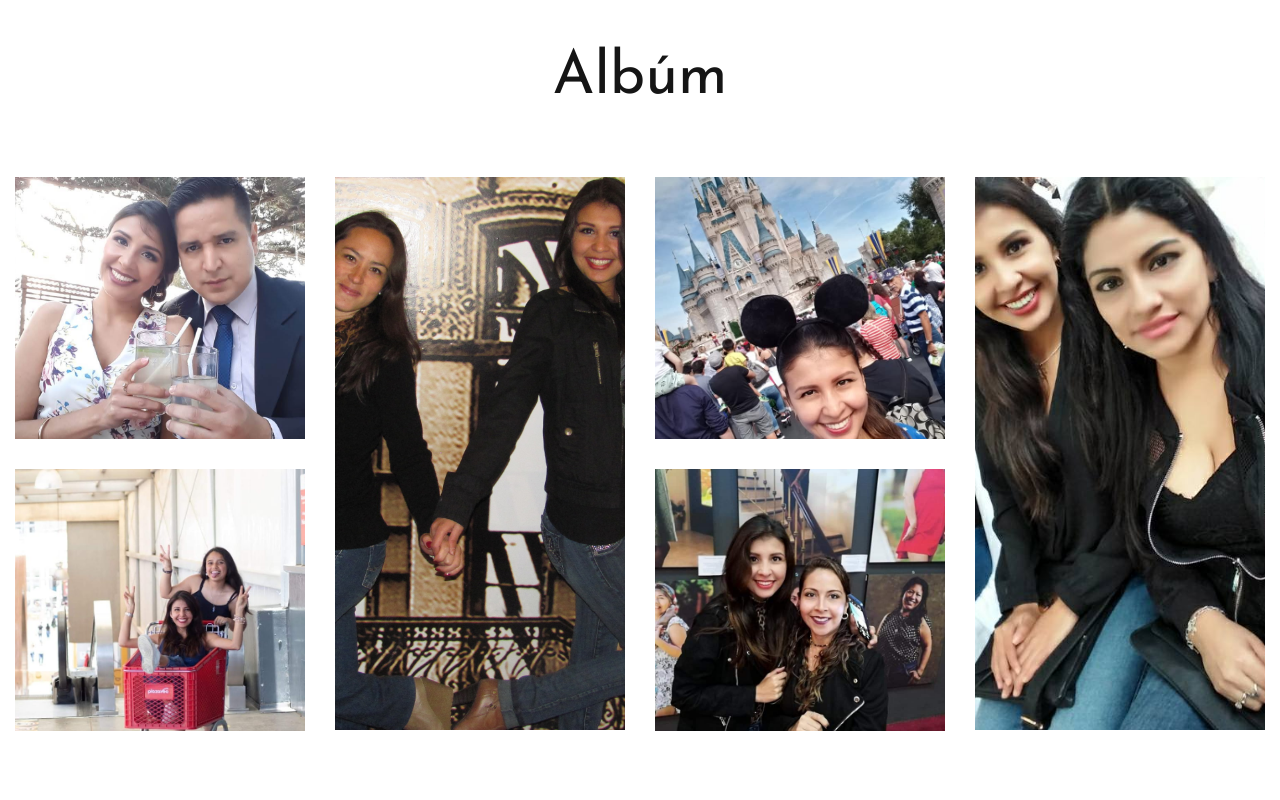
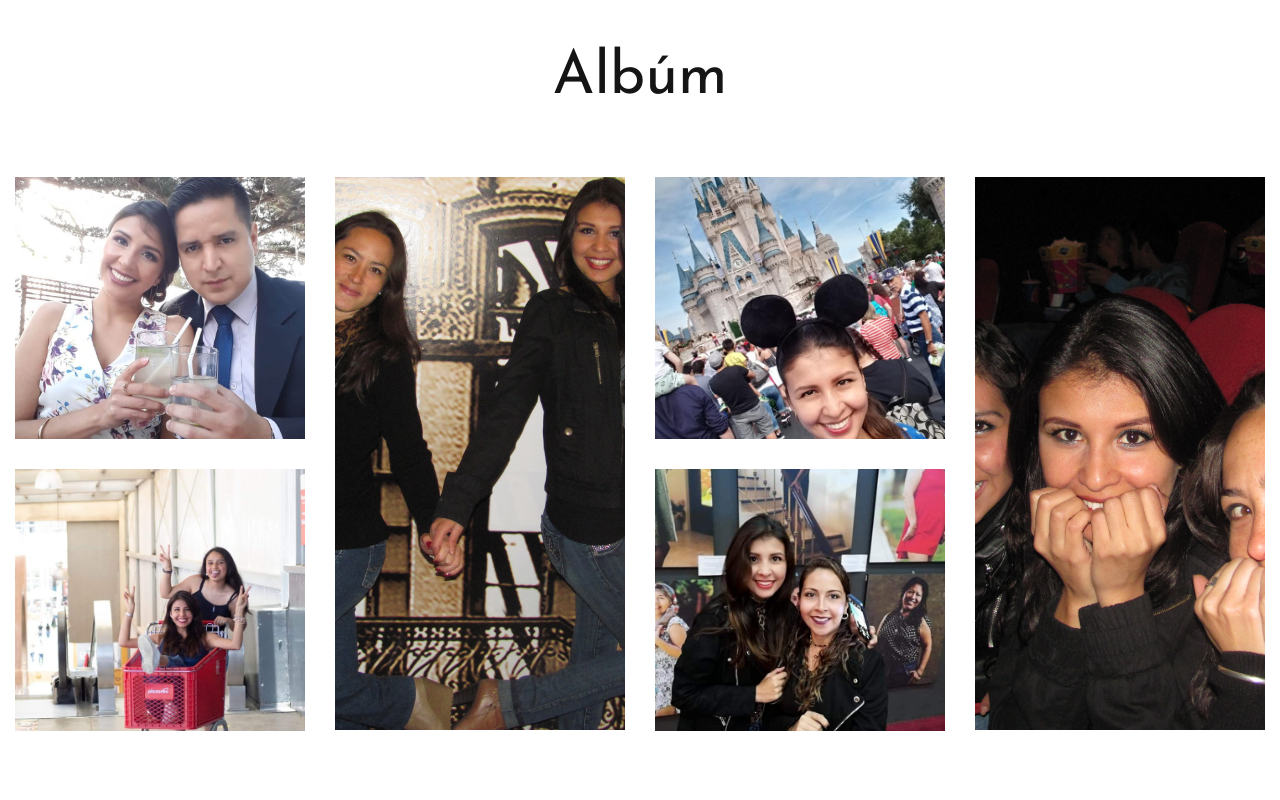
Before and after one commit to josemgued/webyeni, a plain HTML site: page index.html in a window 1280 px wide. Shown: the part 1900-2700 px from the top of the page. Drawn offline with Linux system fonts and the light colour scheme.

Commit message:
Update index.html

```diff
--- a/index.html
+++ b/index.html
@@ -194,7 +194,7 @@
                           <p class="thumb-ruby__text">Junto al famoso Castillo de Disney.</p>
                         </div></a>
               </div>
-              <div class="col-xs-12 col-sm-6 col-md-4 col-lg-3 isotope-item"><a class="thumb-ruby thumb-mixed_height-3 thumb-mixed_md" href="images/fotogaleriar9.jpg" data-lightgallery="item"><img class="thumb-ruby__image" src="images/fotogaleriar9.jpg" alt="" width="444" height="683"/>
+              <div class="col-xs-12 col-sm-6 col-md-4 col-lg-3 isotope-item"><a class="thumb-ruby thumb-mixed_height-3 thumb-mixed_md" href="images/fotogaleria16.jpg" data-lightgallery="item"><img class="thumb-ruby__image" src="images/fotogaleria16.jpg" alt="" width="444" height="683"/>
                         <div class="thumb-ruby__caption">
                           <p class="thumb-ruby__title heading-3">Reencuento</p>
                           <p class="thumb-ruby__text">De miedo, con Ruth, Anyela y Yeni.</p>
```
